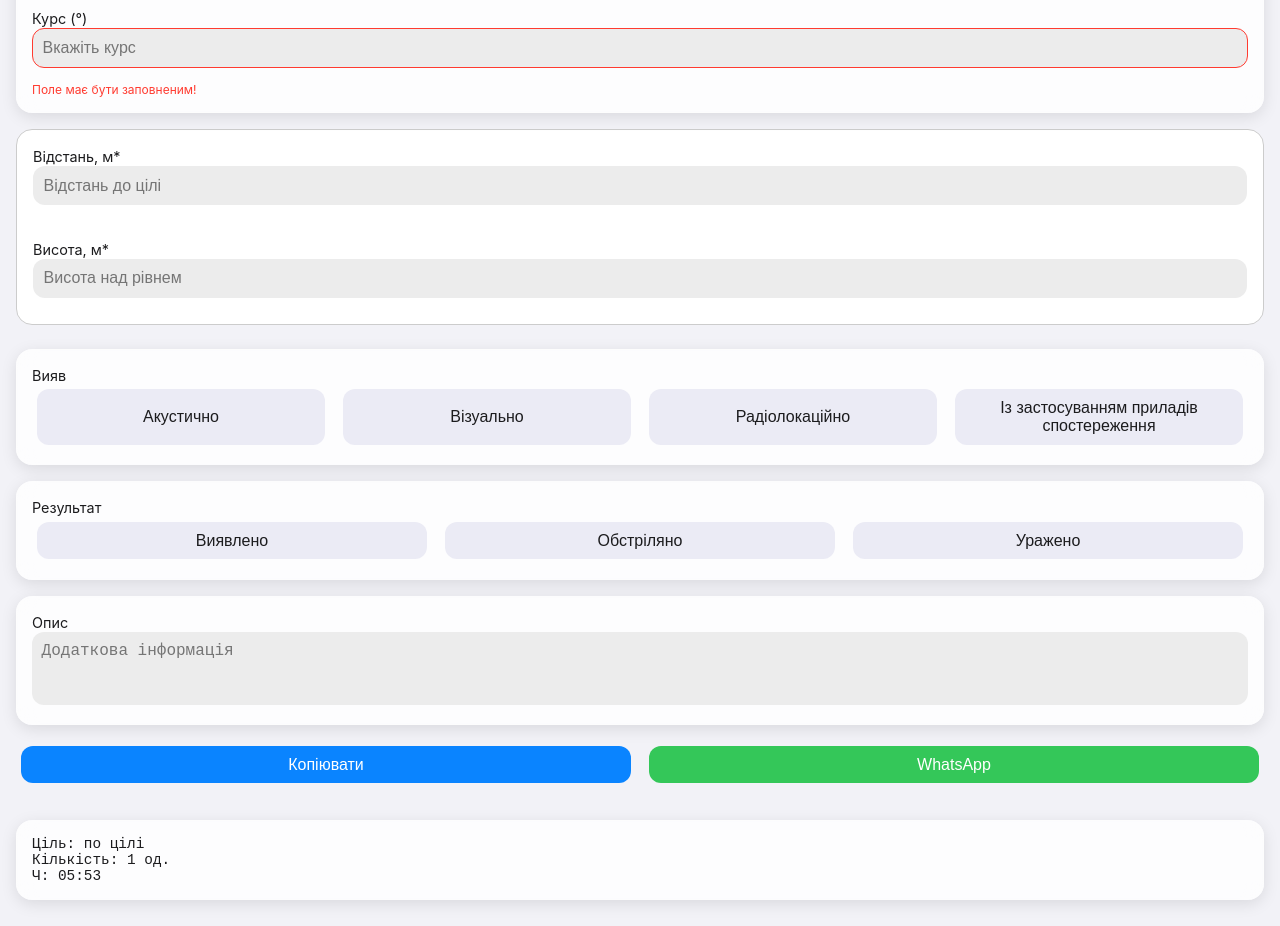
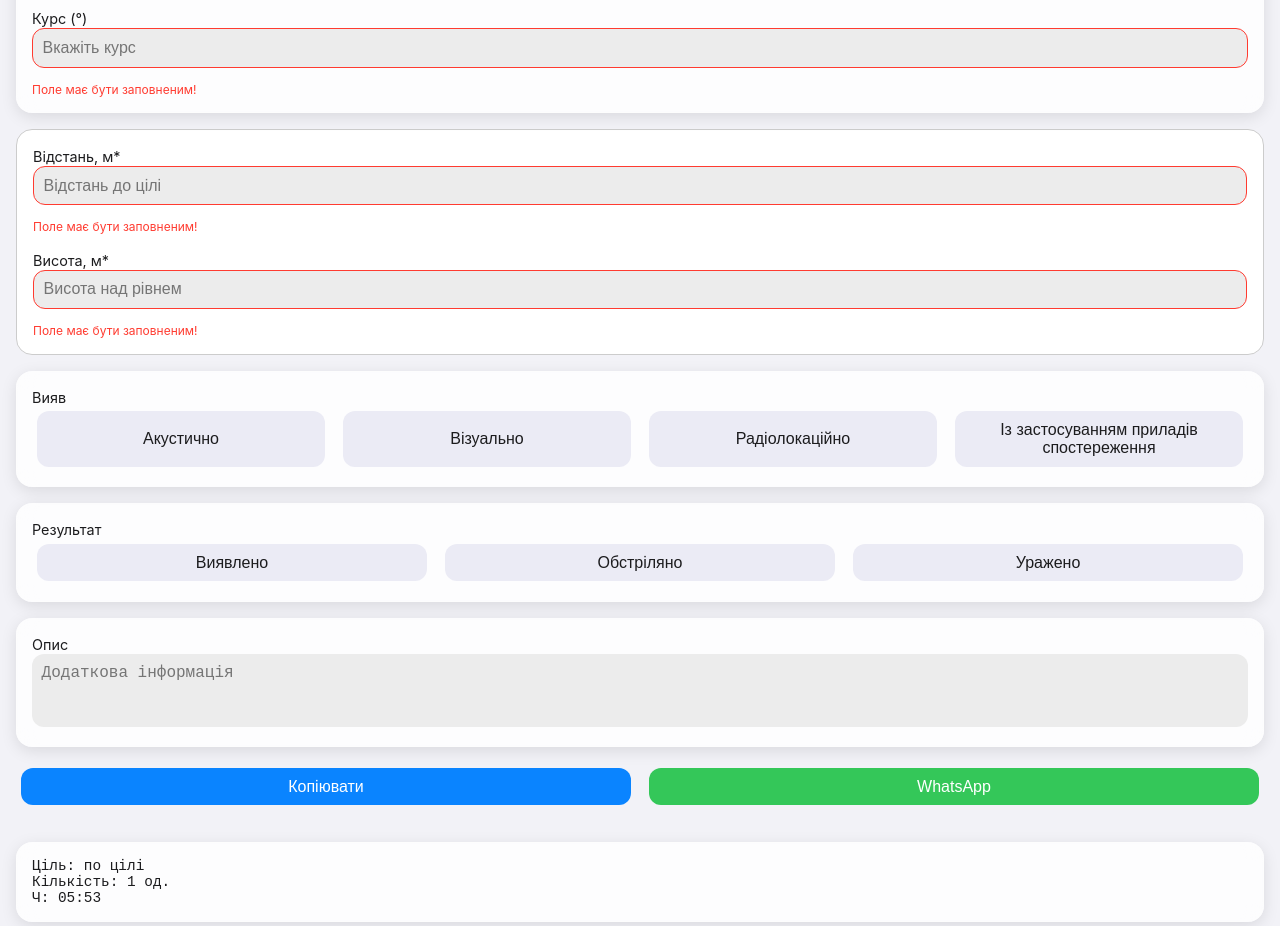
Before and after one commit to lolittajdm-alt/akviz0.2, a Next.js app: page / in a window 1280 px wide. Shown: the part 1120-2046 px from the top of the page. Built offline with nearby package versions, Linux system fonts and the light colour scheme.

Commit message:
Update index.js

```diff
--- a/pages/index.js
+++ b/pages/index.js
@@ -531,57 +531,64 @@ const onHeightChange = (e) => {
 </div>
 
 {/* ——— Відстань і Висота ——— */}
-<div style={{
+<div
+  style={{
     border: "1px solid #ccc",
     borderRadius: "16px",
     padding: "1rem",
-  marginBottom: "1.5rem",
+    marginBottom: "1rem",
     backgroundColor: "#fff"
-}}>
+  }}
+>
   {/* Відстань */}
-  <div style={{ marginBottom: "1.5rem" }}>
+  <div style={{ marginBottom: "1rem" }}>
     <label style={iosLabel}>Відстань, м*</label>
     <input
       type="text"
       inputMode="numeric"
       value={form.distance}
       onChange={onDistanceChange}
-      onFocus={() => setFocusedField("distance")}
-      onBlur={() => setFocusedField(null)}
       placeholder="Відстань до цілі"
       style={{
         ...iosInput,
-        border: errors.distance ? "1px solid #FF3B30" : "1px solid transparent"
+        border: form.distance.trim() === "" || !validateDistance(form.distance)
+          ? "1px solid #FF3B30"
+          : "1px solid transparent",
       }}
     />
-    {errors.distance && (
+    {(form.distance.trim() === "" || !validateDistance(form.distance)) && (
       <div style={{ color: "#FF3B30", fontSize: "0.75rem", marginTop: "0.25rem" }}>
         Поле має бути заповненим!
       </div>
     )}
-    {focusedField === "distance" && (
-      <div style={{
+    {/* Кнопки зʼявляються тільки при валідному значенні */}
+    {form.distance.trim() !== "" && validateDistance(form.distance) && (
+      <div
+        style={{
           display: "grid",
           gridTemplateColumns: "1fr 1fr 1fr",
           gap: "0.5rem",
-        marginTop: "0.7rem"
-      }}>
-        {[100, 1000, 5000, -100, -1000, -5000].map((val) => (
-          <button
-            key={val}
-            onClick={() => changeDistance(val)}
-            style={{
-              padding: "0.7rem 0.5rem",
-              fontSize: "0.9rem",
-              borderRadius: "12px",
-              backgroundColor: val > 0 ? "#34C759" : "#FF3B30",
-              color: "#fff",
-              border: "none"
+          marginTop: "0.75rem"
         }}
       >
-            {val > 0 ? `+${val}` : val}
+        {["+100", "+1000", "+5000", "-100", "-1000", "-5000"].map((label) => {
+          const isNegative = label.startsWith("-");
+          return (
+            <button
+              key={label}
+              onClick={() => changeDistance(Number(label))}
+              style={{
+                ...iosButton,
+                backgroundColor: isNegative ? "#FF3B30" : "#34C759",
+                color: "#fff",
+                padding: "0.6rem 0.5rem",
+                borderRadius: "12px"
+              }}
+            >
+              {label}
             </button>
-        ))}
+          );
+        })}
       </div>
     )}
   </div>
@@ -594,42 +601,47 @@ const onHeightChange = (e) => {
       inputMode="numeric"
       value={form.height}
       onChange={onHeightChange}
-      onFocus={() => setFocusedField("height")}
-      onBlur={() => setFocusedField(null)}
       placeholder="Висота над рівнем"
       style={{
         ...iosInput,
-        border: errors.height ? "1px solid #FF3B30" : "1px solid transparent"
+        border: form.height.trim() === "" || !validateHeight(form.height)
+          ? "1px solid #FF3B30"
+          : "1px solid transparent",
       }}
     />
-    {errors.height && (
+    {(form.height.trim() === "" || !validateHeight(form.height)) && (
       <div style={{ color: "#FF3B30", fontSize: "0.75rem", marginTop: "0.25rem" }}>
         Поле має бути заповненим!
       </div>
     )}
-    {focusedField === "height" && (
-      <div style={{
+    {/* Кнопки */}
+    {form.height.trim() !== "" && validateHeight(form.height) && (
+      <div
+        style={{
           display: "grid",
           gridTemplateColumns: "1fr 1fr",
           gap: "0.5rem",
-        marginTop: "0.7rem"
-      }}>
-        {[100, 500, -100, -500].map((val) => (
-          <button
-            key={val}
-            onClick={() => changeHeight(val)}
-            style={{
-              padding: "0.7rem 0.5rem",
-              fontSize: "0.9rem",
-              borderRadius: "12px",
-              backgroundColor: val > 0 ? "#34C759" : "#FF3B30",
-              color: "#fff",
-              border: "none"
+          marginTop: "0.75rem"
         }}
       >
-            {val > 0 ? `+${val}` : val}
+        {["+100", "+500", "-100", "-500"].map((label) => {
+          const isNegative = label.startsWith("-");
+          return (
+            <button
+              key={label}
+              onClick={() => changeHeight(Number(label))}
+              style={{
+                ...iosButton,
+                backgroundColor: isNegative ? "#FF3B30" : "#34C759",
+                color: "#fff",
+                padding: "0.6rem 0.5rem",
+                borderRadius: "12px"
+              }}
+            >
+              {label}
             </button>
-        ))}
+          );
+        })}
       </div>
     )}
   </div>
```
Lines whose indentation alone changed are shown as unchanged.
